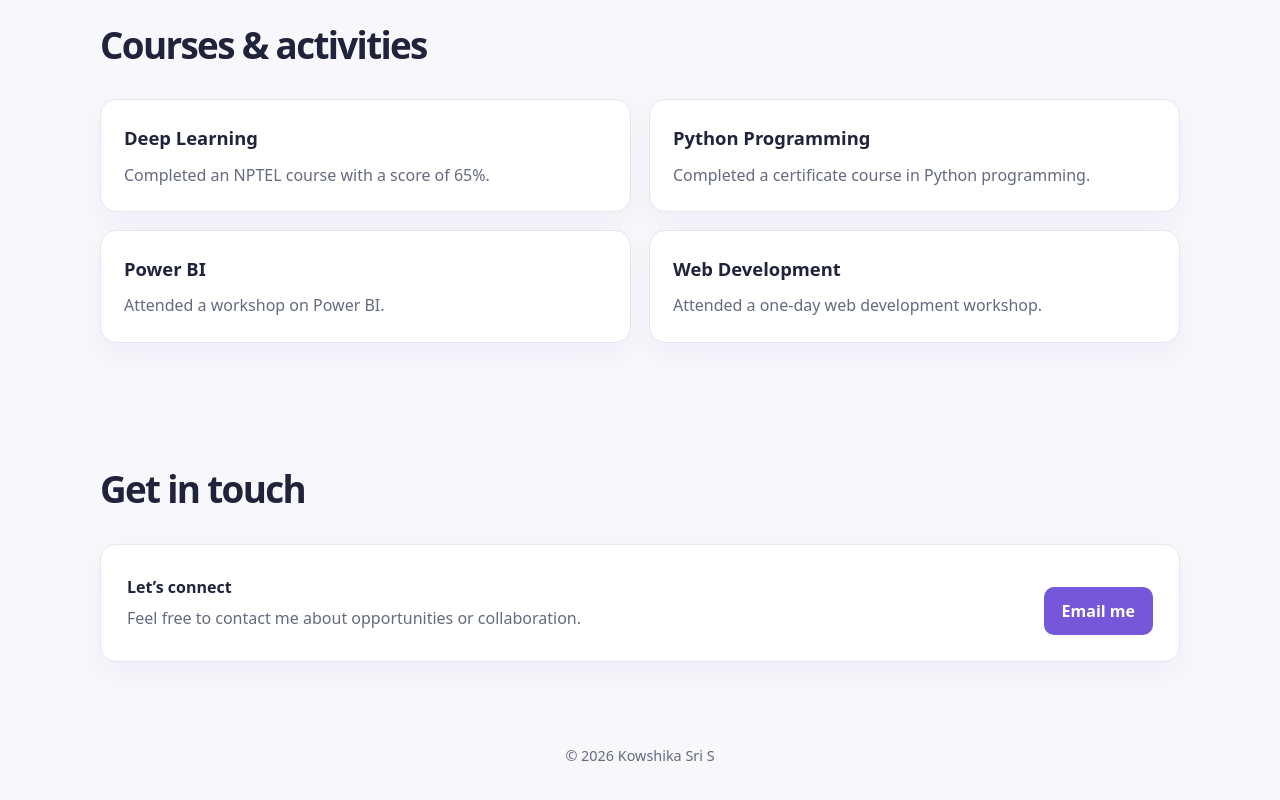
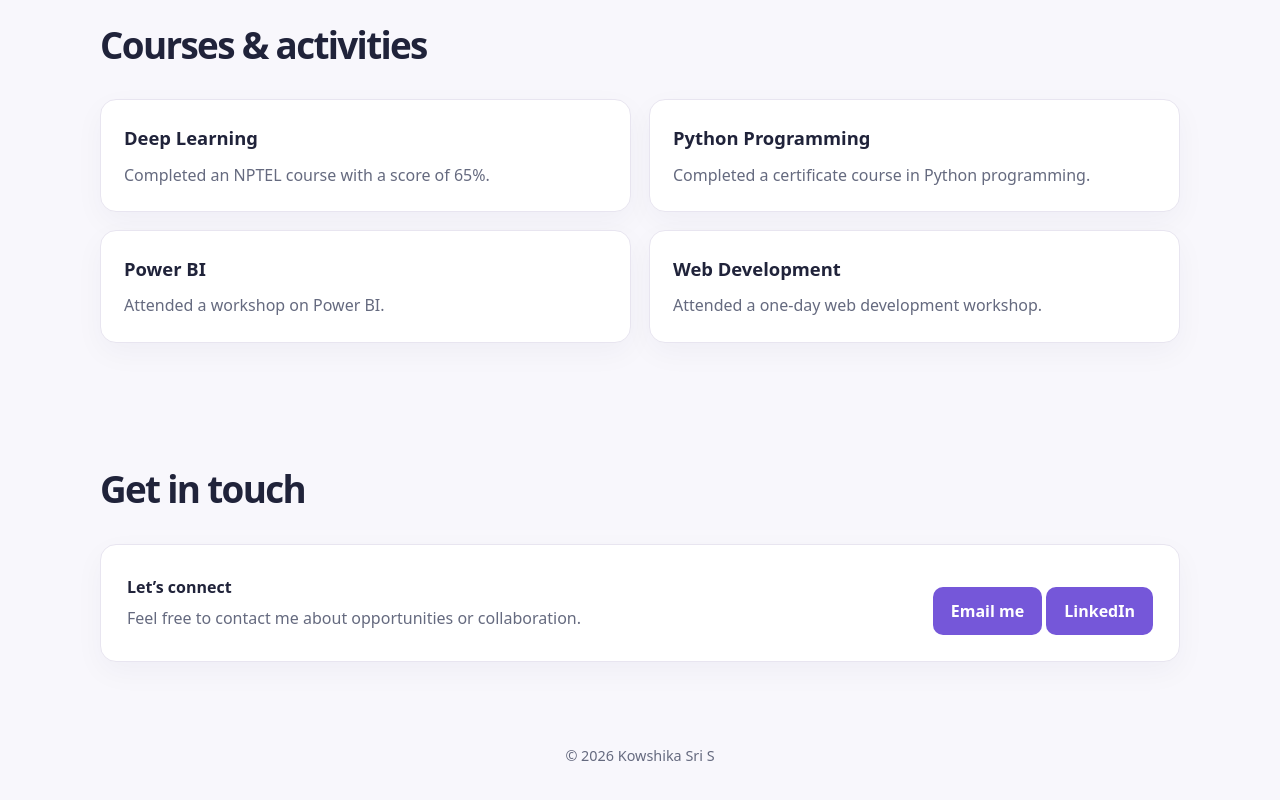
Before and after one commit to kowshi2709-tech/my_portfolio, a plain HTML site: page index.html in a window 1280 px wide. Shown: the part 2031-2831 px from the top of the page. Drawn offline with Linux system fonts and the light colour scheme.

Commit message:
Add LinkedIn link to contact section

```diff
--- a/index.html
+++ b/index.html
@@ -354,14 +354,17 @@
       </div>
     </section>
 
-    <section class="container" id="contact">
+        <section class="container" id="contact">
       <h2 class="section-heading">Get in touch</h2>
       <div class="contact-card">
         <div>
           <strong>Let’s connect</strong>
           <p>Feel free to contact me about opportunities or collaboration.</p>
         </div>
-        <a class="button" href="mailto:kowshi2709@gmail.com">Email me</a>
+        <div>
+          <a class="button" href="mailto:kowshi2709@gmail.com">Email me</a>
+          <a class="button" href="https://www.linkedin.com/in/kowshika-sri-403259295" target="_blank" rel="noopener noreferrer">LinkedIn</a>
+        </div>
       </div>
     </section>
   </main>
```
